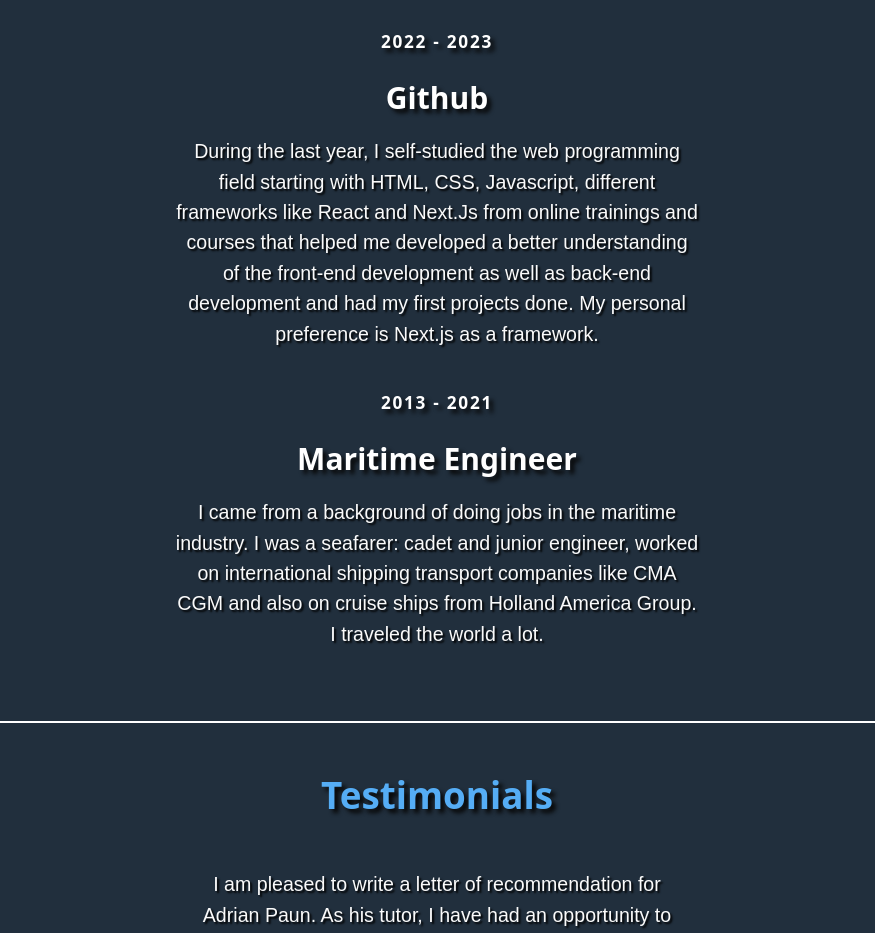
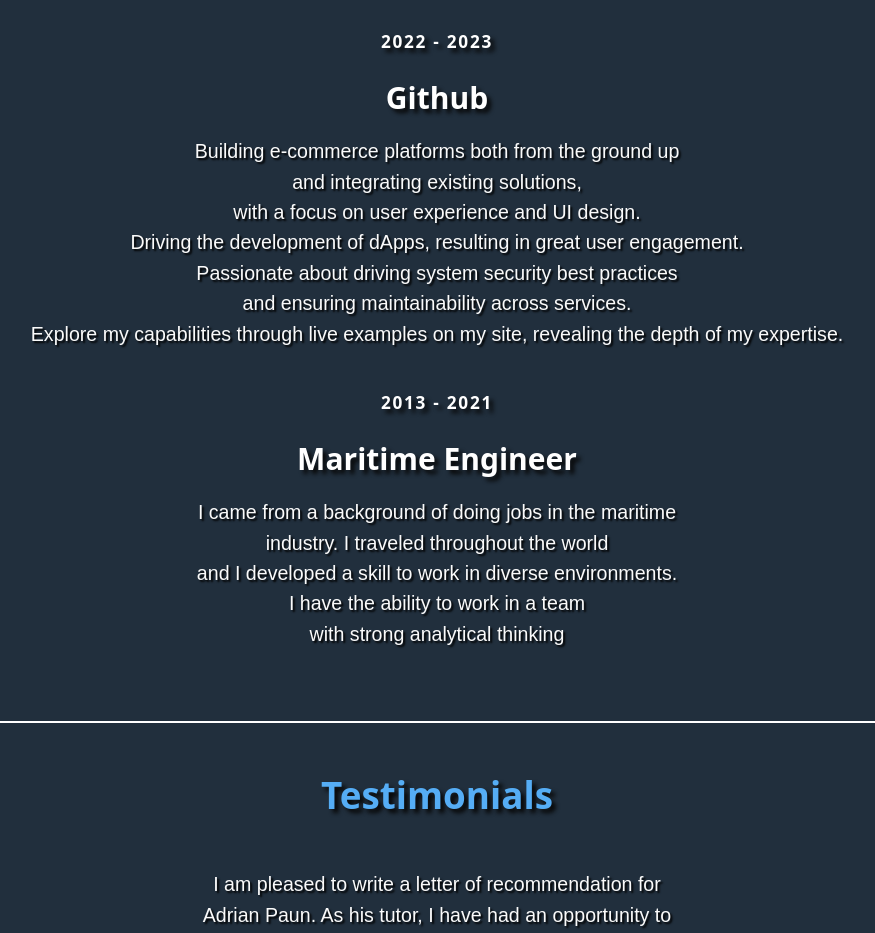
Before and after one commit to Hadriani/my-portfolio, a Next.js app: page / in a window 1280 px wide. Shown: the part 4780-5713 px from the top of the page, without its empty margins (203-1078 px from the left). Built offline with nearby package versions, Linux system fonts and the light colour scheme.

Commit message:
Update Main.js

```diff
--- a/components/Main.js
+++ b/components/Main.js
@@ -330,13 +330,13 @@ export default function Main() {
                 <div className={style.introcontainer}>
                     <h4>2022 - 2023</h4>
                     <h5>Github</h5>
-                    <p> During the last year, I self-studied the web programming</p>
-                    <p>field starting with HTML, CSS, Javascript, different</p>
-                    <p>frameworks like React and Next.Js from online trainings and</p>
-                    <p>courses that helped me developed a better understanding</p>
-                    <p> of the front-end development as well as back-end</p>
-                    <p>development and had my first projects done. My personal</p>
-                    <p>preference is Next.js as a framework.</p>
+                    <p> Building e-commerce platforms both from the ground up</p>
+                    <p>and integrating existing solutions,</p>
+                    <p> with a focus on user experience and UI design. </p>
+                    <p>Driving the development of dApps, resulting in great user engagement.</p>
+                    <p> Passionate about driving system security best practices</p>
+                    <p>and ensuring maintainability across services.</p>
+                    <p>Explore my capabilities through live examples on my site, revealing the depth of my expertise.</p>
                 </div>
                 <br/>
                 <br/>
@@ -344,10 +344,10 @@ export default function Main() {
                     <h4>2013 - 2021</h4>
                     <h5>Maritime Engineer</h5>
                     <p> I came from a background of doing jobs in the maritime</p>
-                    <p>industry. I was a seafarer: cadet and junior engineer, worked</p>
-                    <p>on international shipping transport companies like CMA</p>
-                    <p>CGM and also on cruise ships from Holland America Group.</p>
-                    <p> I traveled the world a lot.</p>
+                    <p>industry. I traveled throughout the world</p>
+                    <p>and I developed a skill to work in diverse environments.</p>
+                    <p>I have the ability to work in a team</p>
+                    <p> with strong analytical thinking</p>
                 </div>
             </div>
 
```
